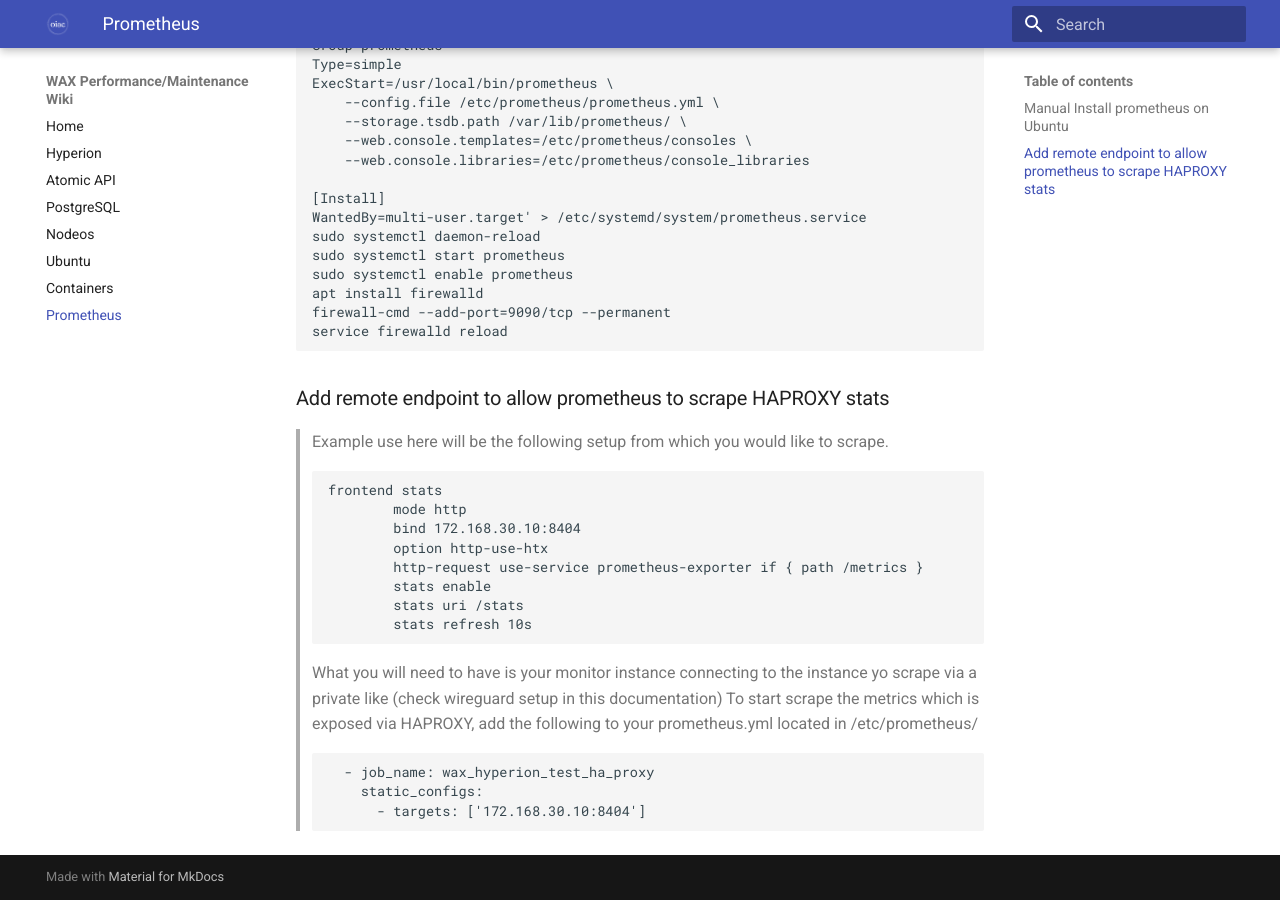
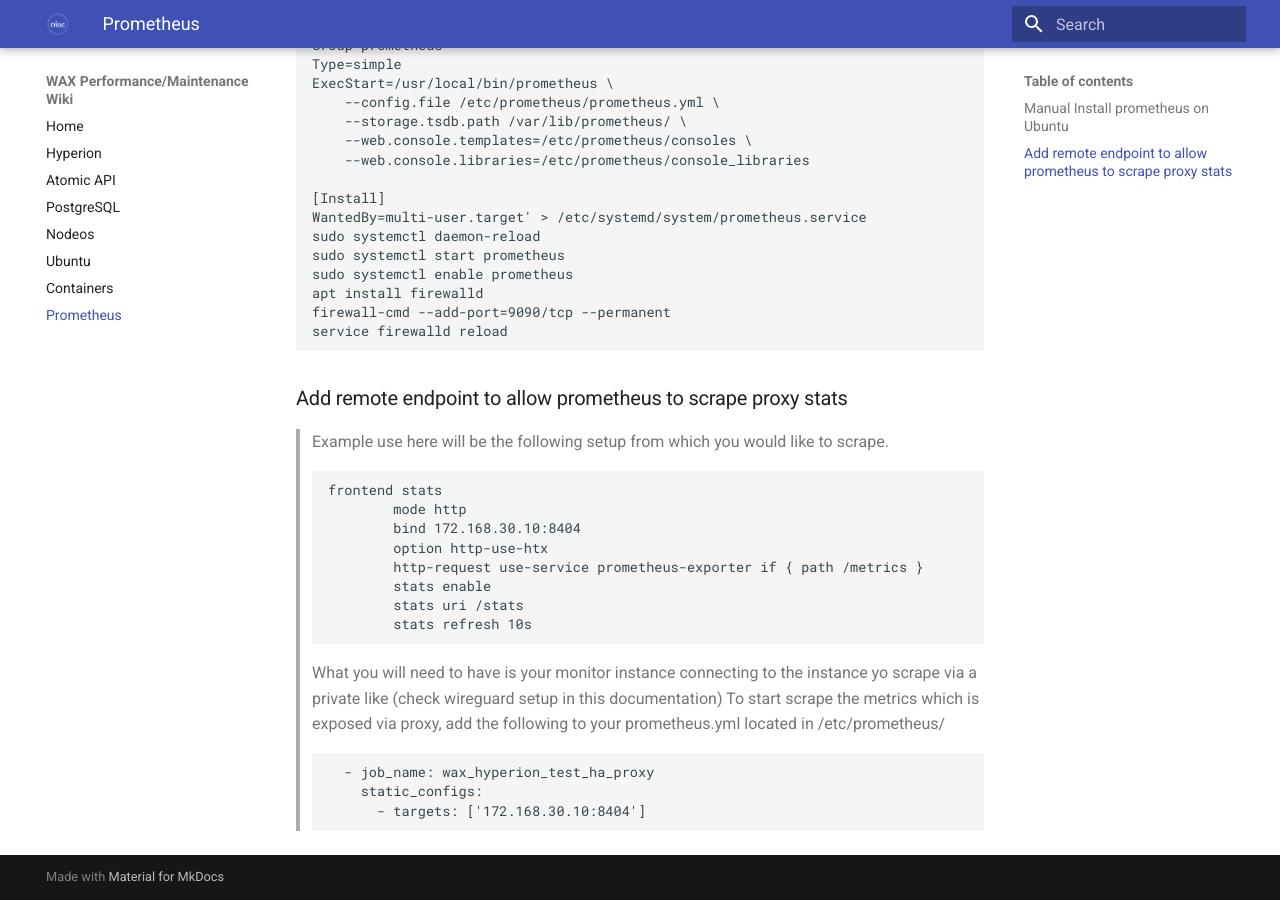
Before and after one commit to oneinacillian/wiki, an MkDocs documentation site: the page built from docs/prometheus.md, in a window 1280 px wide and 900 px high, scrolled down 1067 px. Built offline with MkDocs 1.6.1 and Material for MkDocs 9.7.7, drawn with Linux system fonts in a browser that asks for light colours; some of the changed text lies outside the part shown.

Commit message:
rewording

````diff
--- a/docs/prometheus.md
+++ b/docs/prometheus.md
@@ -2,7 +2,7 @@
 
 # The following will be covered here
 - Manual Install prometheus on Ubuntu
-- Add remote endpoint to allow prometheus to scrape HAPROXY stats
+- Add remote endpoint to allow prometheus to scrape proxy (haproxy) stats
 - Install and configure Grafana
 - Configure VPN between monitoring and remote host for scraping metrics
 - Import HA proxy dashboard to have visibility on query and history traffic
@@ -55,7 +55,7 @@
 firewall-cmd --add-port=9090/tcp --permanent
 service firewalld reload
 ```
-### Add remote endpoint to allow prometheus to scrape HAPROXY stats
+### Add remote endpoint to allow prometheus to scrape proxy stats
 >Example use here will be the following setup from which you would like to scrape.
 ```
 frontend stats
@@ -68,7 +68,7 @@
         stats refresh 10s
 ```
 What you will need to have is your monitor instance connecting to the instance yo scrape via a private like (check wireguard setup in this documentation)
-To start scrape the metrics which is exposed via HAPROXY, add the following to your prometheus.yml located in /etc/prometheus/
+To start scrape the metrics which is exposed via proxy, add the following to your prometheus.yml located in /etc/prometheus/
 ```
   - job_name: wax_hyperion_test_ha_proxy
     static_configs:
````
